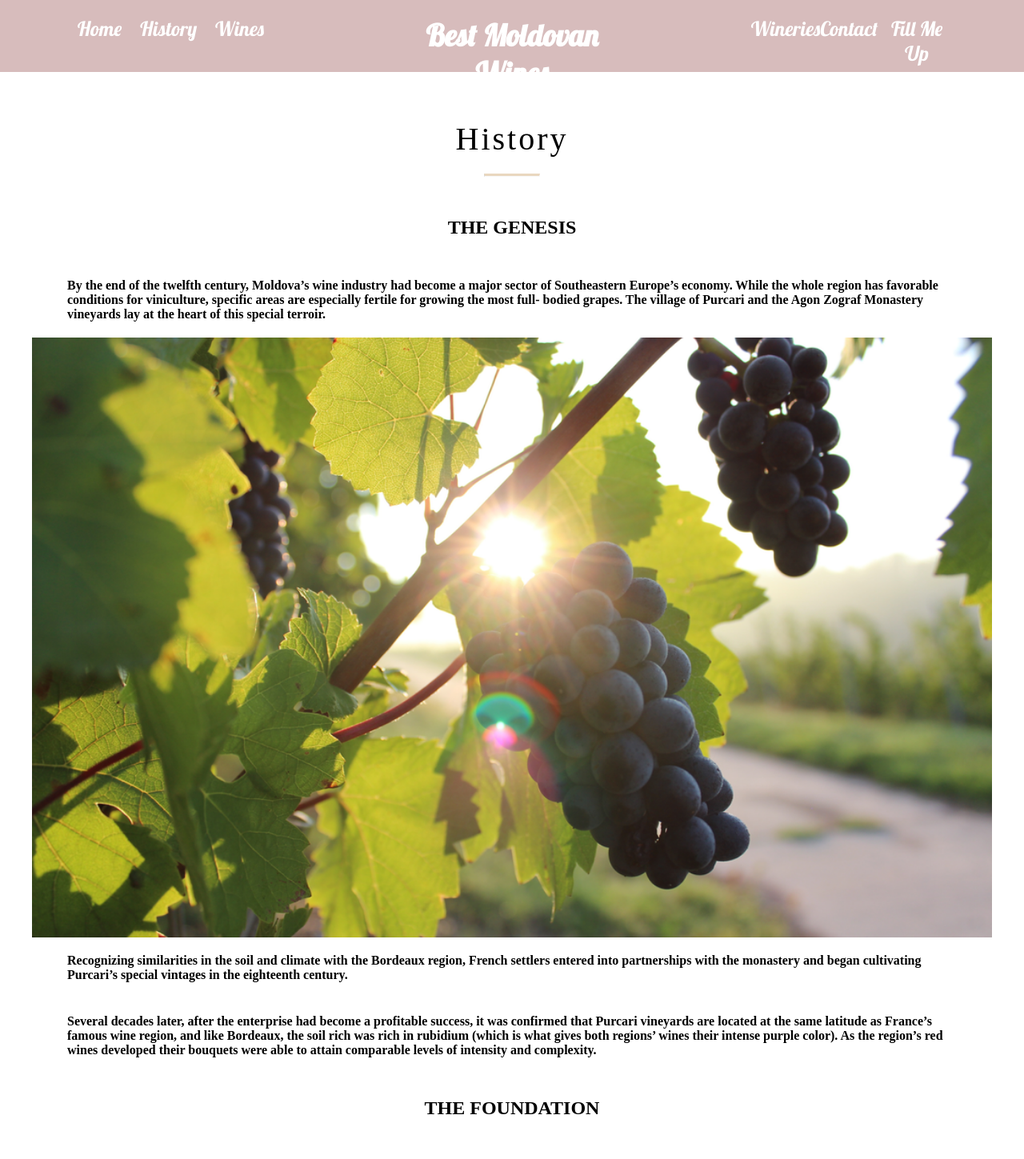
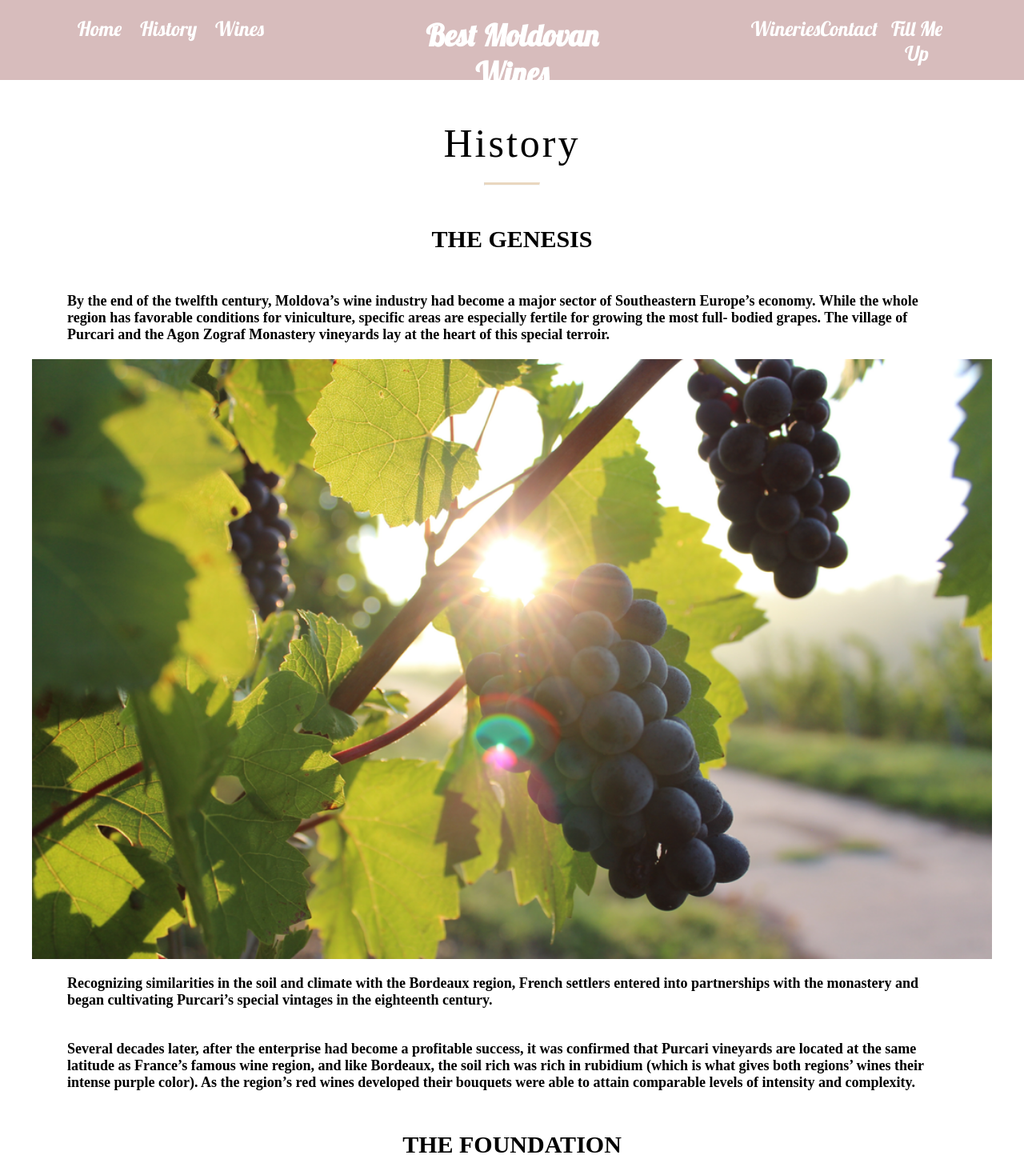
Before and after one commit to m89mihaella/Moldovan-Wines, a React (Create React App) app: page /history in a window 1280 px wide. Shown: the top 1449 px of the page at 80% size. Built offline with nearby package versions, Linux system fonts and the light colour scheme; a web font is replaced by a local one.

Commit message:
new changes

```diff
--- a/src/components/Cards.jsx
+++ b/src/components/Cards.jsx
@@ -1,18 +1,19 @@
 import React from "react";
 import "../styles/wineries.css";
 
-const Cards = (props) => {
+const Cards = ({ name, image, description, alt, address, webSite }) => {
+  //const { name, image, description, alt, address, webSite } = props;
   return (
     <>
       <div className="cards">
-        <h3>{props.nameProp}</h3>
-        <img src={props.imageProp} alt={props.altProp} />
+        <h3>{name}</h3>
+        <img src={image} alt={alt} />
         <div className="card-info">
-          <p>{props.descriptionProp}</p>
-          <p>{props.addressProp}</p>
+          <p>{description}</p>
+          <p>{address}</p>
 
           <button>
-            <a href={props.webSiteProp} target="_blank" rel="noreferrer">
+            <a href={webSite} target="_blank" rel="noreferrer">
               Find out more
             </a>
           </button>
--- a/src/components/Contact.jsx
+++ b/src/components/Contact.jsx
@@ -10,6 +10,8 @@ function Contact() {
     message: "",
   });
 
+  const [message, setMessage] = useState(false);
+
   const handleChange = (event) => {
     setFormData({
       ...formData,
@@ -19,6 +21,7 @@ function Contact() {
 
   const handleSubmit = (event) => {
     event.preventDefault();
+    setMessage(true);
     console.log(formData);
   };
 
@@ -32,6 +35,9 @@ function Contact() {
             <p>Wine is the answer, but I can't even remember the question.</p>
           </div>
           <div className="contact_form">
+            {message ? (
+              <p>Thank you for your message!</p>
+            ) : (
               <form onSubmit={handleSubmit}>
                 <input type="text" name="name" placeholder="Name" value={formData.name} onChange={handleChange} />
 
@@ -43,6 +49,7 @@ function Contact() {
                   Send
                 </button>
               </form>
+            )}
           </div>
         </div>
         <Subscription />
--- a/src/components/Glass.jsx
+++ b/src/components/Glass.jsx
@@ -2,7 +2,7 @@ import React, { useState } from "react";
 import "../styles/glass.css";
 import Navbar from "./Navbar";
 
-function Glass() {
+const Glass = () => {
   const [wineLevel, setWineLevel] = useState(0);
   const setWine = () => (wineLevel === 50 ? setWineLevel(0) : setWineLevel(10 + wineLevel));
 
@@ -22,11 +22,11 @@ function Glass() {
         </div>
         <div className="BottomOfGlass"></div>
         <div className="getWinePart">
-            <button onClick={() => setWine()}>Fill Me Up</button>
+          <button onClick={setWine}>Fill Me Up</button>
         </div>
       </main>
     </>
   );
-}
+};
 
 export default Glass;
--- a/src/components/History.jsx
+++ b/src/components/History.jsx
@@ -41,19 +41,10 @@ const History = () => {
       <div className="history">
         <h1>History</h1>
         <hr />
-        {contentText.map(({ h2, p1, p2, p3, image }, index) => {
-          return <HistoryContent key={ index} h2Prop={h2} p1Prop={p1} p2Prop={p2} p3Prop={p3} imageProp={image} />;
+        {contentText.map((content, index) => {
+          return <HistoryContent key={ index} {...content} />;
         })}
         <hr />
-        <iframe
-          width="1000px"
-          height="700px"
-          src="https://www.youtube.com/embed/54liVNwwpS0"
-          title="YouTube video player"
-          frameborder="0"
-          allow="accelerometer; autoplay; clipboard-write; encrypted-media; gyroscope; picture-in-picture"
-          allowfullscreen
-        ></iframe>
       </div>
     </>
   );
--- a/src/components/HistoryContent.jsx
+++ b/src/components/HistoryContent.jsx
@@ -1,17 +1,17 @@
 import React from "react";
 import "../styles/history.css";
 
-const HistoryContent = (props) => {
+const HistoryContent = ({ h2, p1, p2, p3, image }) => {
   return (
     <div>
-      <h2>{props.h2Prop}</h2>
+      <h2>{h2}</h2>
 
-      <p>{props.p1Prop}</p>
+      <p>{p1}</p>
 
-      <img src={props.imageProp} alt="" />
-      <p>{props.p2Prop}</p>
+      <img src={image} alt="" />
+      <p>{p2}</p>
 
-      <p>{props.p3Prop}</p>
+      <p>{p3}</p>
     </div>
   );
 };
--- a/src/components/Subscription.jsx
+++ b/src/components/Subscription.jsx
@@ -7,8 +7,8 @@ const Subscription = () => {
 
   const handleSubmit = (e) => {
     e.preventDefault();
-    // Send email to server for subscription
     setSubscribed(true);
+    console.log('New Subscriber:',email);
   };
   return (
     <div className="subscription">
@@ -29,5 +29,3 @@ const Subscription = () => {
 };
 
 export default Subscription;
-
-//This component uses React hooks useState to keep track of the email and subscription state. The component renders a form for the user to enter their email and subscribe, and when the form is submitted, it sends the email to the server (in a real-world scenario) and the state is updated to show that the user is subscribed.
--- a/src/components/WineCards.jsx
+++ b/src/components/WineCards.jsx
@@ -1,18 +1,17 @@
 import React from 'react'
 
-const WineCards = (props) => {
+const WineCards = ({ name, webSite }) => {
   return (
     <>
-
       <div className="flex">
         <p>
-          <a href={props.siteProp} target="_blank" rel="noreferrer">
-            {props.wineNameProp}
+          <a href={webSite} target="_blank" rel="noreferrer">
+            {name}
           </a>
         </p>
       </div>
     </>
   );
-}
+};
 
 export default WineCards
--- a/src/components/Wineries.jsx
+++ b/src/components/Wineries.jsx
@@ -71,15 +71,14 @@ const Wineries = () => {
       webSite: "https://vartely.md",
     },
   ];
+
   return (
     <>
       <Navbar styleClass={"nav-wineries"} />
       <h1 className="h1-wineries">Browse through the best selection of outstanding wineries in Moldova</h1>
       <div className="wrap-container">
-        {wineries.map(({ name, description, image, alt, address, webSite }, index) => {
-          return (
-            <Cards key={index} nameProp={name} descriptionProp={description} imageProp={image} altProp={alt} addressProp={address} webSiteProp={webSite} />
-          );
+        {wineries.map((winery, index) => {
+          return <Cards key={index} {...winery} />;
         })}
       </div>
     </>
--- a/src/components/Wines.jsx
+++ b/src/components/Wines.jsx
@@ -49,8 +49,8 @@ const Wines = () => {
     <>
       <Navbar styleClass={"nav-wines"} />
       <div className="flex-container">
-        {wines.map(({ name, webSite }, index) => {
-          return <WineCards key={index} wineNameProp={name} siteProp={webSite} />;
+        {wines.map((wine, index) => {
+          return <WineCards key={index} {...wine} />;
         })}
       </div>
     </>
--- a/src/styles/history.css
+++ b/src/styles/history.css
@@ -20,11 +20,12 @@ hr {
   text-align: center;
   letter-spacing: 3px;
   font-weight: lighter;
-  font-size: 40px;
+  font-size: 50px;
 }
 .history h2 {
   text-align: center;
   padding: 30px;
+  font-size: 30px;
 }
 
 .history div{
@@ -41,7 +42,7 @@ hr {
 }
 .history p{
   font-weight: 600;
-  font-size: 16px;
+  font-size: 18px;
   padding: 20px;
 }
 .different {
@@ -50,7 +51,7 @@ hr {
   margin: 0 auto;
   padding-top: 20px;
   padding-bottom: 10px;
-  height: 90px;
+  height: 100px;
 }
 .different:hover {
   opacity: 0.6;
```
Lines whose indentation alone changed are shown as unchanged.
